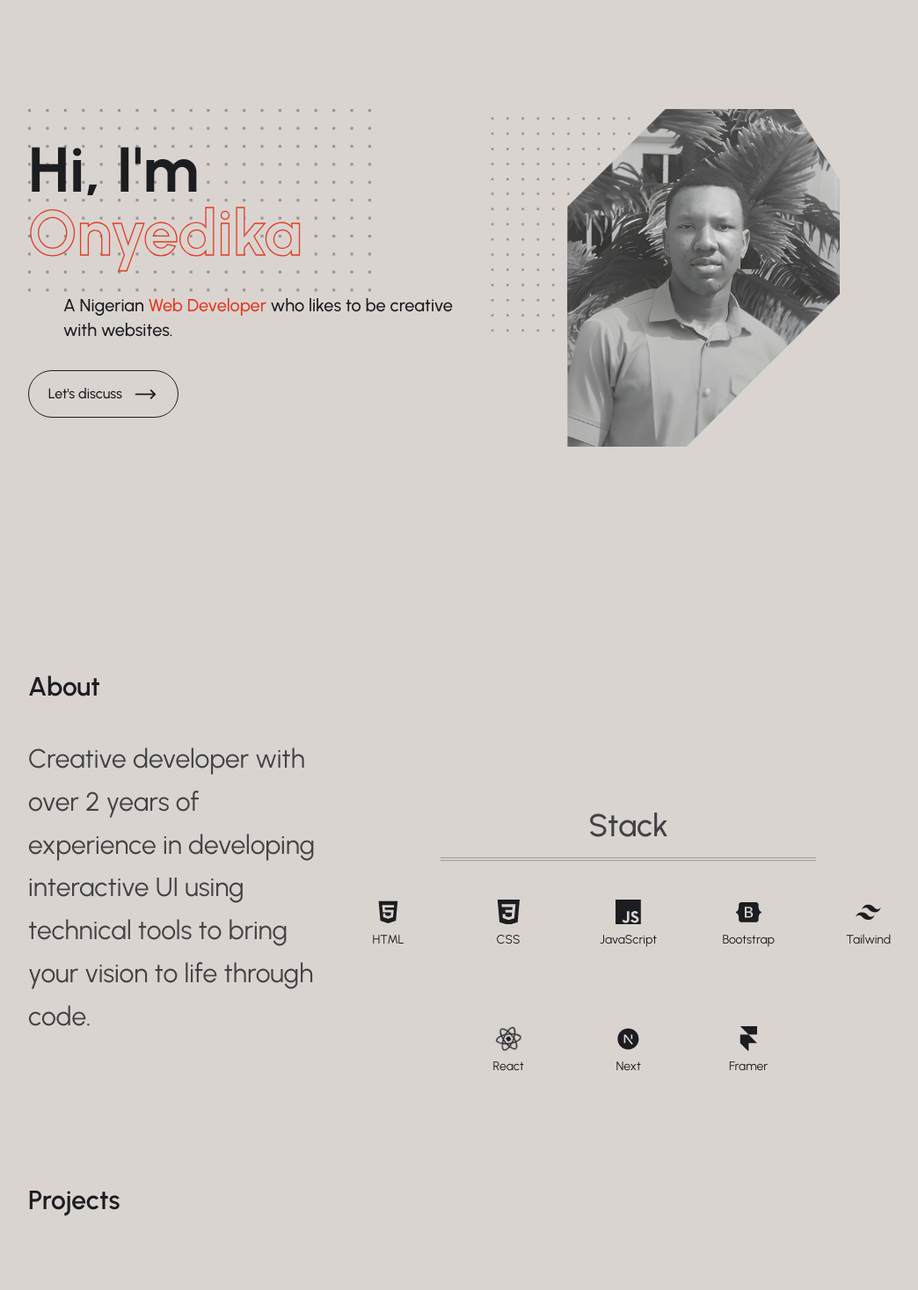
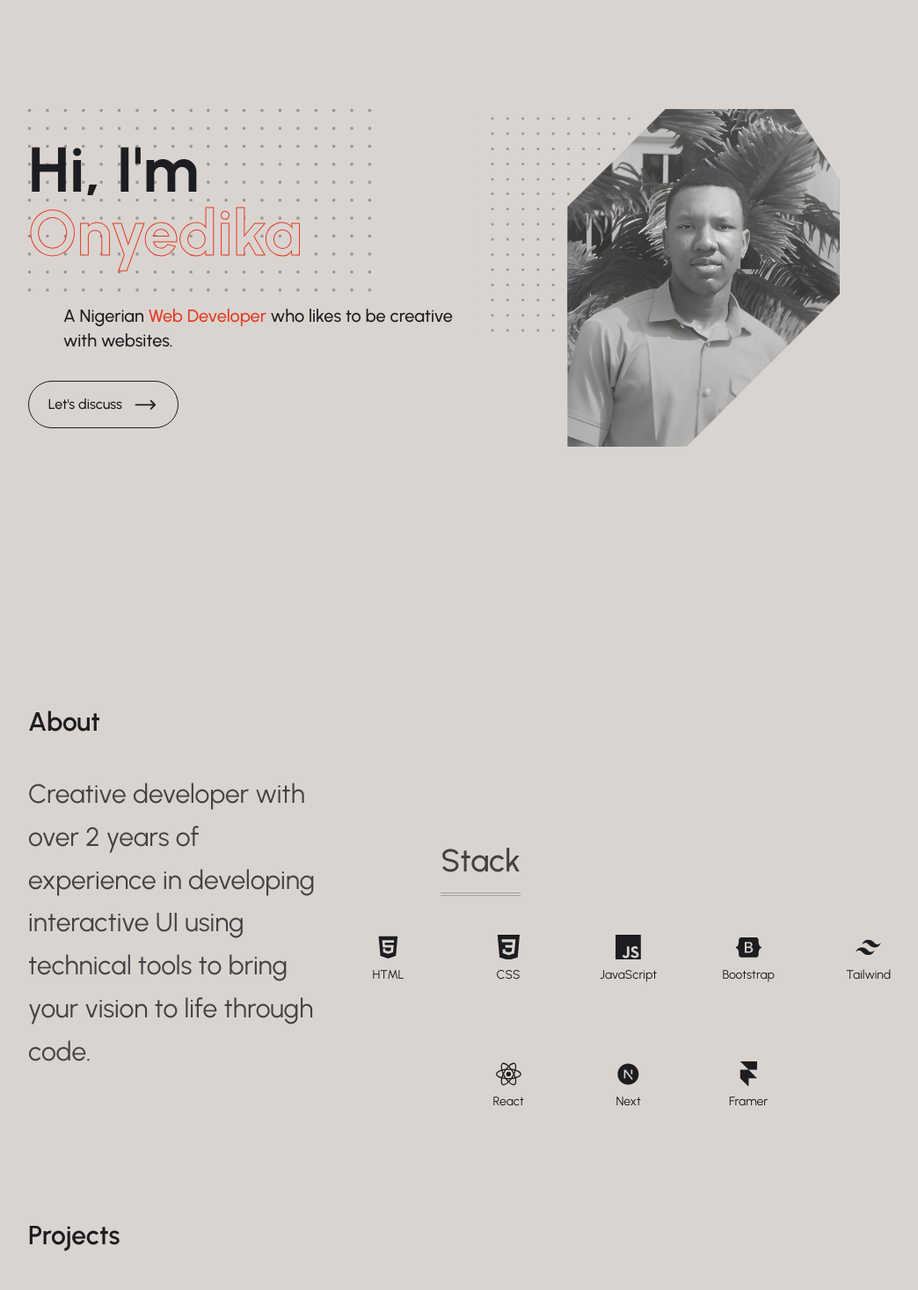
Before and after one commit to Ony3dika/Ony3dika, a React (Vite) app: page / in a window 1280 px wide. Shown: the part 100-1567 px from the top of the page at 88% size, without its empty margins (96-1140 px from the left). Built offline with nearby package versions, Linux system fonts and the light colour scheme.

Commit message:
animations done

```diff
--- a/src/App.jsx
+++ b/src/App.jsx
@@ -29,7 +29,7 @@ function App() {
 
 
   return (
-    <div className='min-h-screen bg-base relative app text-alt urban pb-10 lg:pb-20'>
+    <div className='min-h-screen overflow-hidden bg-base relative app text-alt urban pb-10 lg:pb-20'>
       <div
 
         style={{
--- /dev/null
+++ b/src/components/reveal.tsx
@@ -0,0 +1,51 @@
+import React, { useEffect, useRef } from "react";
+import { motion, useInView, useAnimation } from "framer-motion";
+
+interface Props {
+  children: JSX.Element;
+  width?: "fit-content" | "100%";
+}
+
+const Reveal = ({ children, width = "fit-content" }: Props) => {
+  const ref = useRef(null);
+  const isInView = useInView(ref, { once: true });
+  const mainControls = useAnimation();
+  const slideControls = useAnimation();
+
+  useEffect(() => {
+    if (isInView) {
+      mainControls.start("visible");
+      slideControls.start("visible");
+    }
+  }, [isInView]);
+
+  return (
+    <div ref={ref} style={{ position: "relative", width, overflow: "hidden" }}>
+      <motion.div
+        variants={{
+          hidden: { opacity: 0, y: 75 },
+          visible: { opacity: 1, y: 0 },
+        }}
+        initial='hidden'
+        animate={mainControls}
+        transition={{
+          duration: 0.75,
+          delay: 0.25,
+
+        }}
+      >
+        {children}
+      </motion.div>
+
+      <motion.div
+        variants={{ hidden: { left: 0 }, visible: { left: "100%" } }}
+        initial="hidden"
+        animate={slideControls}
+        transition={{duration:0.75, ease:"easeIn"}}
+        className="absolute top-4 bottom-4 h-full left-0 right-0 bg-call z-20"
+      />
+    </div>
+  );
+};
+
+export default Reveal;
--- a/src/index.css
+++ b/src/index.css
@@ -30,7 +30,7 @@ button {
 }
 
 .textOutline {
-  -webkit-text-stroke-width: 1.3px;
+  -webkit-text-stroke-width: 1px;
   -webkit-text-stroke-color: #e23c20;
 }
 
--- a/src/sections/about.jsx
+++ b/src/sections/about.jsx
@@ -8,6 +8,8 @@ import {
 } from "react-icons/si";
 import { RiNextjsFill } from "react-icons/ri";
 import { FaHtml5 } from "react-icons/fa";
+import Reveal from "../components/reveal";
+
 
 let stack = [
   { icon: <FaHtml5 size={"1.8rem"} />, name: "HTML" },
@@ -22,22 +24,27 @@ let stack = [
 
 const About = () => {
   return (
-    <main id='about' className='mt-20 container mx-auto px-5 lg:px-32'>
+    <main id='about' className='lg:mt-20 container mx-auto px-5 lg:px-32'>
+      <Reveal>
         <p className='text-3xl font-semibold'>About</p>
-
+      </Reveal>
       <section className='flex lg:flex-row flex-col mt-5 lg:mt-10 text-alt/80'>
         <div className='basis-1/3'>
+          <Reveal>
             <p className='lg:text-3xl leading-8 lg:leading-relaxed'>
               Creative developer with over 2 years of experience in developing
               interactive UI using technical tools to bring your vision to life
               through code.
             </p>
+          </Reveal>
         </div>
 
         <section className='basis-2/3 mt-20'>
+          <Reveal>
             <p className='text-center text-xl lg:text-4xl font-medium border-alt/30 border-b-4 border-double lg:pb-4 mx-20 lg:mx-32'>
               Stack
             </p>
+          </Reveal>
           <div className='h-fit lg:h-72 lg:gap-0 gap-5 grid lg:mt-0 mt-5 grid-cols-5'>
             {stack.map((tekk, index) => (
               <div
@@ -46,11 +53,14 @@ const About = () => {
                 }`}
                 key={index}
               >
+                <Reveal>
                   <i className={`${index == 5 ? "animate-spin-slow" : ""}`}>
                     {tekk.icon}
                   </i>
-
+                </Reveal>
+                <Reveal>
                   <p className='mt-2 text-xs lg:text-sm'>{tekk.name}</p>
+                </Reveal>
               </div>
             ))}
           </div>
--- a/src/sections/contact.jsx
+++ b/src/sections/contact.jsx
@@ -3,6 +3,7 @@ import emailjs from "@emailjs/browser";
 import { ImSpinner9 } from "react-icons/im";
 import { RiTwitterXLine } from "react-icons/ri";
 import { SiGithub, SiLinkedin } from "react-icons/si";
+import Reveal from "../components/reveal";
 
 
 let socials = [
@@ -67,13 +68,17 @@ const Contact = () => {
       id='contact'
       className='lg:mt-32 mt-20 container mx-auto px-5 lg:px-32'
     >
+      <Reveal>
         <p className='text-3xl font-semibold'>Contact</p>
+      </Reveal>
 
-      <p className='text-4xl lg:text-9xl font-black mt-10'>
+      <Reveal>
+        <p className='text-4xl lg:text-9xl py-3 lg:py-5 font-black mt-10'>
           Let&apos;s{" "}
-        <span className='text-transparent textOutline'>Abeg nah!!</span> work{" "}
+          <span className='text-transparent textOutline'>Smoothly</span> work{" "}
           <br className='lg:block hidden' /> together
         </p>
+      </Reveal>
 
       <section className='mt-10 lg:mt-20 flex lg:flex-row flex-col lg:border-[1px] border-alt/20 rounded-lg overflow-hidden lg:min-h-[80vh]'>
         <div className='lg:basis-[30%] lg:h-auto h-56 pat' />
@@ -85,20 +90,19 @@ const Contact = () => {
           className='lg:basis-[70%] lg:border-l-[1px] border-alt/20 flex flex-col justify-center lg:px-10 lg:bg-[#ddcfc8]'
         >
           <section className='flex items-center justify-between lg:mt-0 mt-10'>
+            <Reveal>
               <p className='font-bold lg:basis-[30%] text-xl lg:text-3xl'>
                 Get In Touch
               </p>
+            </Reveal>
 
             <div className='flex'>
               {socials.map((social, index) => (
-                <a
-                  href={social.to}
-                  className='mx-3'
-                  key={index}
-                  target='_blank'
-                >
+                <Reveal key={index}>
+                  <a href={social.to} className='mx-8' target='_blank'>
                     {social.icon}
                   </a>
+                </Reveal>
               ))}
             </div>
           </section>
--- a/src/sections/hero.jsx
+++ b/src/sections/hero.jsx
@@ -1,54 +1,33 @@
 import hex from "../assets/dot.svg";
 import me from "../assets/me.png";
 import { HiOutlineArrowLongRight } from "react-icons/hi2";
-import { motion } from "framer-motion";
-
-const banner = {
-  animate: {
-    transition: {
-      delayChildern: 0.4,
-      staggerChildren: 0.1,
-    },
-  },
-};
-
-const letterAnimation = {
-  initial: { y: 400, x: 400, opacity: 0 },
-  animate: { y: 0, x: 0, opacity: 1 },
-  transition: {
-    ease: [0.6, 0.01, -0.05, 0.95],
-    duration: 40,
-  },
-};
+import Reveal from "../components/reveal";
 
 const Hero = () => {
   return (
     <main id='hero' className='mt-20 lg:mt-32 min-h-[50vh]'>
       {/* Intro */}
       <div className='flex lg:flex-row flex-col container mx-auto px-5 lg:px-32'>
-        <motion.section
-          variants={banner}
-          className='basis-1/2 relative flex flex-col isolate justify-center'
-        >
+        <section className='basis-1/2 relative flex flex-col isolate justify-center'>
           <img
             src={hex}
             className='lg:h-52 h-24 absolute left-0 -z-10 top-0 brightness-75'
             alt='dot-pattern'
           />
-          <motion.p
-            variants={letterAnimation}
-            initial='initial'
-            animate='animate'
-            className='lg:text-7xl text-4xl font-bold'
-          >
+          <Reveal>
+            <p className='lg:text-7xl text-4xl py-3 font-bold'>
               Hi, I&apos;m{" "}
               <span className='text-[#dad4d1] textOutline'>Onyedika</span>{" "}
-          </motion.p>
+            </p>
+          </Reveal>
 
+          <Reveal>
+            {" "}
             <p className='mt-8 lg:text-xl ml-8 lg:ml-10 font-medium'>
               A Nigerian <span className='text-call'>Web Developer</span> who
               likes to be creative with websites.
             </p>
+          </Reveal>
 
           <a href='#contact'>
             <button className='mt-8 duration-300 lg:w-1/3 w-2/3 lg:ml-0 ml-16 group rounded-full flex items-center justify-center text-text hover:text-call hover:border-call hover:translate-y-5 hover:translate-x-5 font-medium border-[1px] border-alt lg:px-4 py-1.5 lg:py-3'>
@@ -59,7 +38,7 @@ const Hero = () => {
               />
             </button>
           </a>
-        </motion.section>
+        </section>
 
         {/* Image */}
         <section className='basis-1/2 lg:mt-0 mt-10 flex relative isolate justify-center overflow-hidden items-center'>
@@ -72,10 +51,12 @@ const Hero = () => {
         </section>
       </div>
 
-      <marquee className='my-5 font-bold text-3xl lg:text-9xl text-[#dad4d1] textOutline2'>
+      <Reveal>
+        <marquee className='my-5 font-bold text-4xl py-5 lg:text-9xl text-[#dad4d1] textOutline2'>
           Developing Interactive Websites -{" "}
           <span className='textOutline'>Ony3dika</span>
         </marquee>
+      </Reveal>
     </main>
   );
 };
--- a/src/sections/projects.jsx
+++ b/src/sections/projects.jsx
@@ -8,6 +8,7 @@ import { ImSpinner9 } from "react-icons/im";
 import { SiGithub } from "react-icons/si";
 import { RxExternalLink } from "react-icons/rx";
 import { useState } from "react";
+import Reveal from "../components/reveal";
 
 let projects = [
   {
@@ -70,9 +71,10 @@ const Projects = () => {
   const [hoveredIndex, setHoveredIndex] = useState(null);
 
   return (
-    <main id="projects" className='mt-20 container mx-auto px-5 lg:px-32'>
+    <main id='projects' className='mt-20 container mx-auto px-5 lg:px-32'>
+      <Reveal>
         <p className='text-3xl font-semibold'>Projects</p>
-
+      </Reveal>
       {/* Project Section */}
       <section className='lg:mt-10 mt-5 flex group flex-col divide-y-[1px] divide-alt'>
         {projects.map((project, index) => (
@@ -92,27 +94,31 @@ const Projects = () => {
             {/* Text Desc of Project */}
             <section
               className={`basis-full lg:basis-2/3 lg:ml-5 py-5 lg:py-0 duration-500 ease-in-out transition-all ${
-                index == hoveredIndex
-                  ? "lg:group-hover:translate-x-8"
-                  : "s]"
+                index == hoveredIndex ? "lg:group-hover:translate-x-8" : "s]"
               }`}
             >
+              <Reveal>
                 <p className='text-xl lg:text-5xl marcel'>{project.title}</p>
+              </Reveal>
 
               <img
                 src={project.img}
                 className={`transition-all ease-in-out duration-700 rounded-xl block lg:hidden ${
                   index == hoveredIndex
-                    ? "group-hover:scale-100 group-hover:contrast-100"
-                    : "scale-[0.9] contrast-50"
+                    ? "group-hover:scale-100 scale-90 group-hover:contrast-100"
+                    : "scale-[0.85] contrast-50"
                 }`}
                 alt='image-of-project'
               />
+
+              <Reveal>
                 <p className='mt-3 lg:text-lg text-xs text-alt/70'>
                   {project.body}
                 </p>
+              </Reveal>
 
               <div className='flex justify-around text-alt/80 mt-5 lg:mt-10 w-1/3 lg:w-1/5'>
+                <Reveal>
                   <a
                     href={project.repo}
                     className='hover:text-call/70 transition-all duration-200 ease-in-out'
@@ -120,6 +126,9 @@ const Projects = () => {
                   >
                     <SiGithub size={"1.5rem"} />
                   </a>
+                </Reveal>
+
+                <Reveal>
                   <a
                     href={project.link}
                     className='hover:text-call/70 transition-all duration-200 ease-in-out'
@@ -127,6 +136,7 @@ const Projects = () => {
                   >
                     <RxExternalLink size={"1.5rem"} />
                   </a>
+                </Reveal>
               </div>
             </section>
 
@@ -138,7 +148,6 @@ const Projects = () => {
 
             <img
               src={project.img}
-
               className={`lg:h-36 h-20 lg:block absolute hidden rounded-xl top-0 lg:top-auto right-0 lg:right-20 z-10 transition-all duration-500 ease-in-out ${
                 index === hoveredIndex
                   ? "opacity-100 scale-125 -translate-y-10 translate-x-10"
```
Also changed, not shown: src/components/navbar.jsx (+19 -4 lines). Lines whose indentation alone changed are shown as unchanged.
